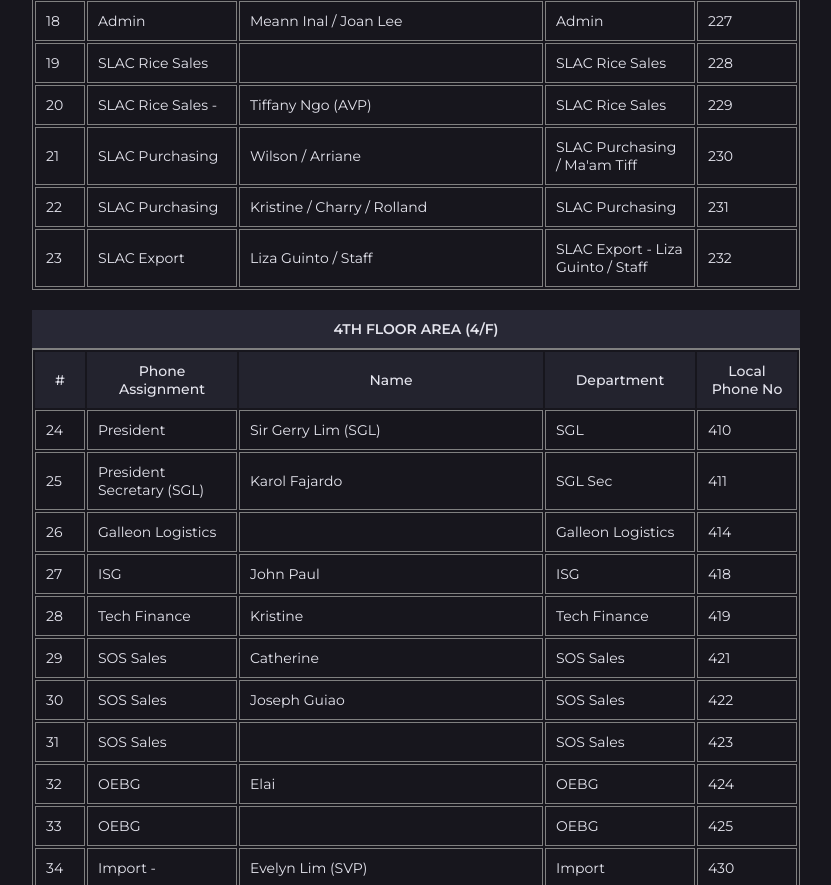
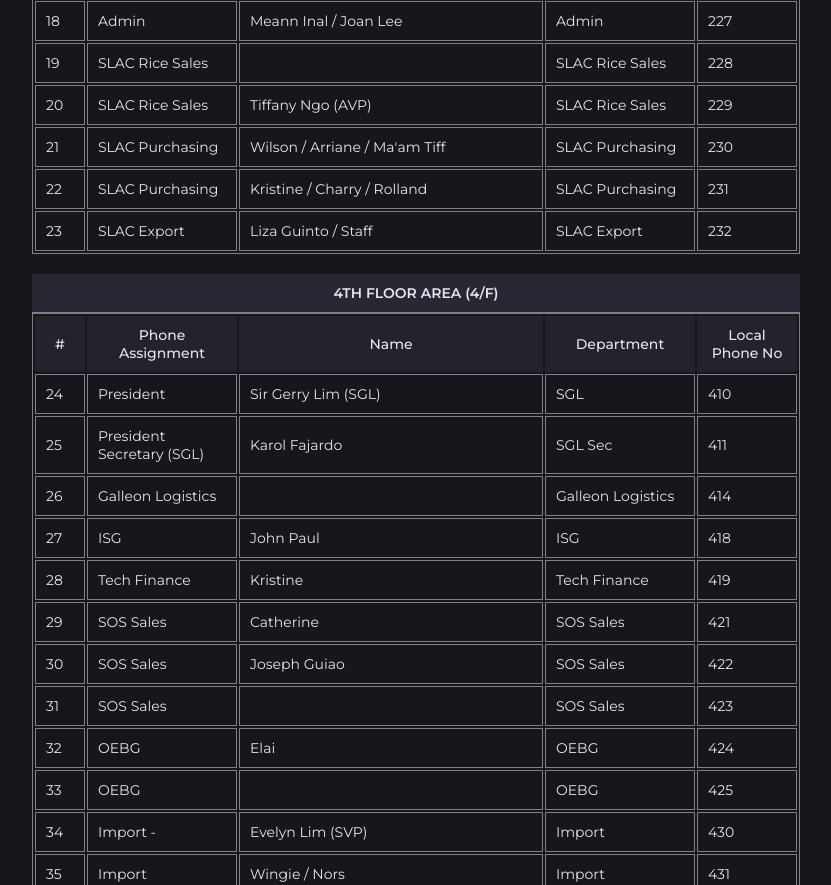
Before and after one commit to Ralf-Renz-Estellana-Bantilo/SLAC---MIS---Telephone-Info, a React (Create React App) app: page / in a window 1280 px wide. Shown: the part 1240-2125 px from the top of the page, without its empty margins (224-1055 px from the left). Built offline with nearby package versions, Linux system fonts and the light colour scheme.

Commit message:
data modification

```diff
--- a/src/useData.js
+++ b/src/useData.js
@@ -154,7 +154,7 @@ class useData {
 					},
 					{
 						id: 20,
-						phoneAssignment: "SLAC Rice Sales - ",
+						phoneAssignment: "SLAC Rice Sales",
 						department: "SLAC Rice Sales",
 						name: "Tiffany Ngo (AVP)",
 						phoneNumber: "229",
@@ -162,8 +162,8 @@ class useData {
 					{
 						id: 21,
 						phoneAssignment: "SLAC Purchasing",
-						department: "SLAC Purchasing / Ma'am Tiff",
-						name: "Wilson / Arriane",
+						department: "SLAC Purchasing",
+						name: "Wilson / Arriane / Ma'am Tiff",
 						phoneNumber: "230",
 					},
 					{
@@ -177,7 +177,7 @@ class useData {
 					{
 						id: 23,
 						phoneAssignment: "SLAC Export",
-						department: "SLAC Export - Liza Guinto / Staff",
+						department: "SLAC Export",
 						name: "Liza Guinto / Staff",
 						phoneNumber: "232",
 					},
```
